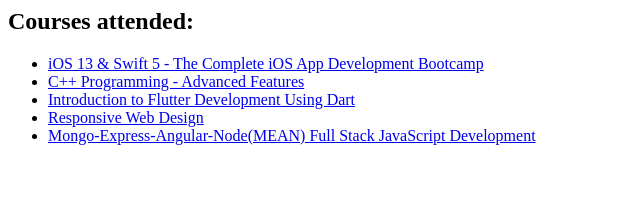
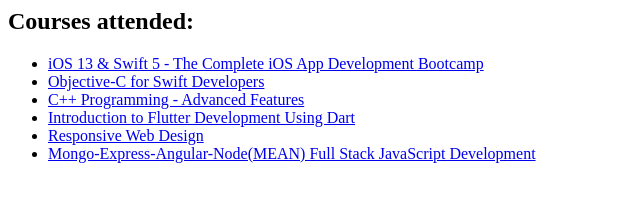
Before and after one commit to AmeerMuhammed/certificates, a plain HTML site: page index.html in a window 1280 px wide. Shown: the whole page, without its empty margins (0-640 px from the left). Drawn offline with Linux system fonts and the light colour scheme.

Commit message:
Update index.html

```diff
--- a/index.html
+++ b/index.html
@@ -1,6 +1,7 @@
 <h2>Courses attended:</h2>
 <ul>
     <li><a href="https://ameermuhammed.github.io/certificates/iOS%20Dev%20Bootcamp.pdf">iOS 13 & Swift 5 - The Complete iOS App Development Bootcamp</a></li>
+    <li><a href="https://ameermuhammed.github.io/certificates/Objective-C.pdf">Objective-C for Swift Developers</a></li>
   <li><a href="https://ameermuhammed.github.io/certificates/AdvC++.pdf">C++ Programming - Advanced Features</a></li>
     <li><a href="https://ameermuhammed.github.io/certificates/FlutterDevelopment.pdf">Introduction to Flutter Development Using Dart</a></li>
   <li><a href="https://www.freecodecamp.org/certification/fcc919b3bfa-10e3-4533-ba11-f7fb7161517a/responsive-web-design">Responsive Web Design</a></li>
```
